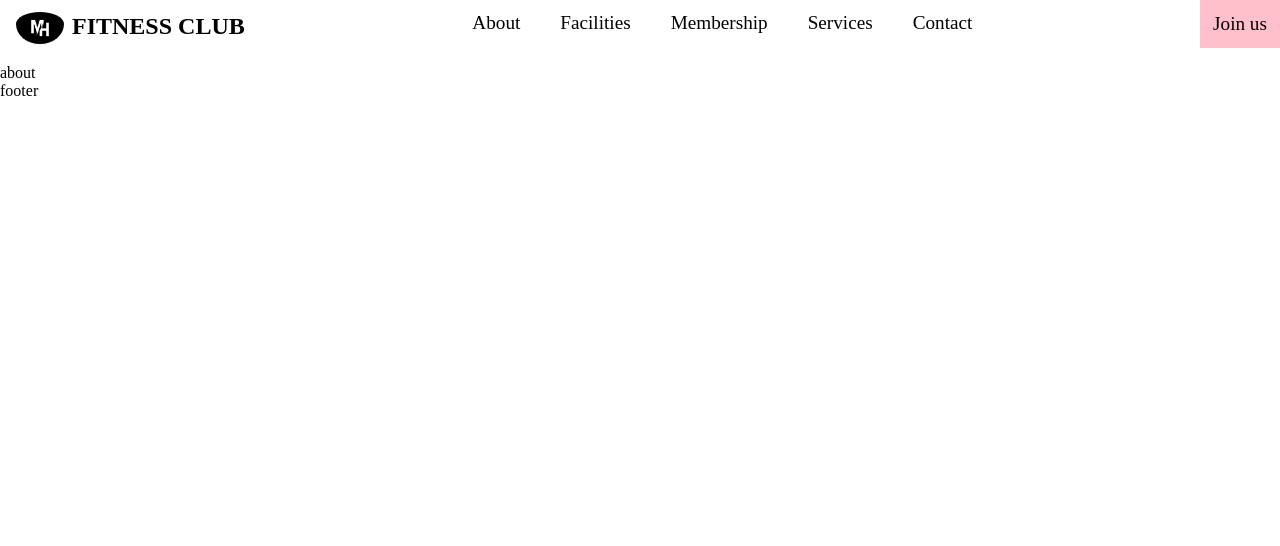
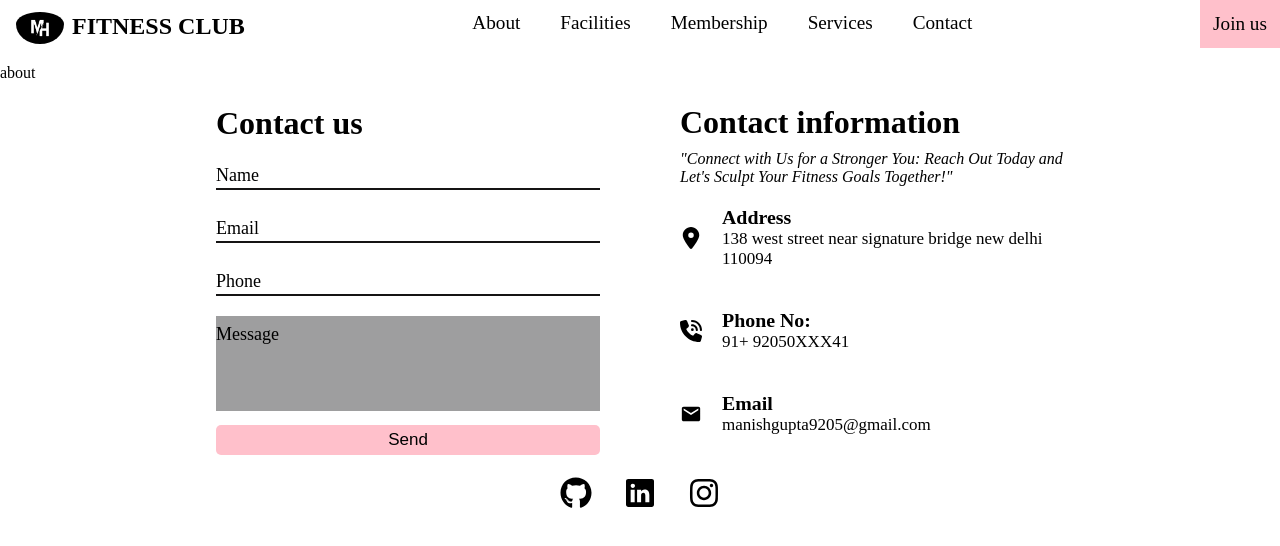
Before and after one commit to MG-9205/MH_FITTNESS, a React (Vite) app: page / in a window 1280 px wide. Shown: the top 546 px of the page. Built offline with nearby package versions, Linux system fonts and the light colour scheme.

Commit message:
Adding footer and form component

```diff
--- a/src/component/Footer/Footer.jsx
+++ b/src/component/Footer/Footer.jsx
@@ -1,7 +1,23 @@
 import React from 'react'
-
+import Form from '../Form/Form'
+import { FaGithub } from "react-icons/fa";
+import { IoLogoLinkedin } from "react-icons/io5";
+import { FaInstagram } from "react-icons/fa";
+import Footerstyle from "./Footer.module.css"
 export default function Footer() {
+  const links_url={
+    "github":"https://github.com/MG-9205",
+    "linkedin":"https://www.linkedin.com/in/manishgupta31",
+    "instagram":"https://www.instagram.com/manish_gupta31/"
+  }
   return (
-    <div>footer</div>
+    <div>
+      <Form/>
+      <div className={Footerstyle.links}>
+      <a href={links_url.github} target='self'><FaGithub className={Footerstyle.icon}/></a>
+       <a href={links_url.linkedin} target='self'><IoLogoLinkedin className={Footerstyle.icon}/></a>
+       <a href={links_url.instagram} target='self'><FaInstagram className={Footerstyle.icon}/></a>
+      </div>
+    </div>
   )
 }
--- /dev/null
+++ b/src/component/Footer/Footer.module.css
@@ -0,0 +1,12 @@
+.links{
+    width: 100%;
+    display: flex;
+    justify-content: center;
+    align-items: center;
+    font-size: 2rem;
+    gap: 2rem;
+    padding-bottom: 20px;
+}
+.icon{
+    color:black;
+}
--- /dev/null
+++ b/src/component/Form/Form.jsx
@@ -0,0 +1,84 @@
+import React from "react";
+import Formstyle from "./Form.module.css";
+import { FaLocationDot } from "react-icons/fa6";
+import { MdEmail } from "react-icons/md";
+import { FaPhoneVolume } from "react-icons/fa6";
+
+export default function Form() {
+  return (
+    <div className={Formstyle.main_div}>
+      <div className={Formstyle.div1}>
+        <div>
+          <h1>Contact us</h1>
+        </div>
+        <div>
+          <form>
+            <div className={Formstyle.contact_detail}>
+              <label htmlFor="name123">
+                <input type="text" id="name123" required="required"/>
+                <span>Name</span>
+              </label>
+            </div>
+            <div className={Formstyle.contact_detail}>
+              <label htmlFor="Email123">
+                <input type="email" id="Email123"  required="required"/>
+                <span>Email</span>
+              </label>
+            </div>
+            <div className={Formstyle.contact_detail}>
+              <label htmlFor="Phone123">
+                <input type="number" id="Phone123"  required="required"/>
+                <span>Phone</span>
+              </label>
+            </div>
+            <div className={Formstyle.contact_detail}>
+              <textarea name="" id="" cols="30" rows="5"  required="required"></textarea>
+              <span>Message</span>
+            </div>
+            <div className={Formstyle.contact_detail}>
+              <button>Send</button>
+            </div>
+          </form>
+        </div>
+      </div>
+      <div className={Formstyle.div2}>
+        <div>
+          <h1>Contact information</h1>
+        </div>
+        <div>
+          <i>
+          "Connect with Us for a Stronger You:
+          Reach Out Today and Let's Sculpt Your Fitness Goals Together!"
+          </i>
+        </div>
+        <div className={Formstyle.div2_box}>
+          <div className={Formstyle.div2_icon}>
+            <FaLocationDot />
+          </div>
+          <div className={Formstyle.div2_text}>
+            <h3>Address</h3>
+            <p>138 west street near signature bridge new delhi 110094</p>
+          </div>
+        </div>
+        <div className={Formstyle.div2_box}>
+          <div className={Formstyle.div2_icon}>
+            <FaPhoneVolume />
+          </div>
+          <div className={Formstyle.div2_text}>
+            <h3>Phone No:</h3>
+            <p>91+ 92050XXX41</p>
+          </div>
+        </div >
+        <div className={Formstyle.div2_box}>
+          <div className={Formstyle.div2_icon}>
+            <MdEmail />
+          </div>
+          <div className={Formstyle.div2_text}>
+            <h3>Email</h3>
+            <p>manishgupta9205@gmail.com</p>
+          </div>
+        </div>
+      </div>
+    </div>
+  );
+}
--- /dev/null
+++ b/src/component/Form/Form.module.css
@@ -0,0 +1,109 @@
+.main_div{
+    width: 100%;
+    display: flex;
+    align-items: center;
+    justify-content: center;
+}
+.div1{
+    padding: 20px 40px;
+    width: 30%;
+}
+.contact_detail{
+    position: relative;
+    width: 100%;
+    margin-top: 10px;
+}
+.contact_detail input{
+    width: 100%;
+    padding: 5px 0;
+    font-size: 18px;
+    border: none;
+    border-bottom: 2px solid #151414;
+    background: none;
+    outline: none;
+    margin: 5px 0;
+    color: white;
+}
+.contact_detail span{
+    position: absolute;
+    left: 0;
+    padding: 5px 0;
+    font-size: 18px;
+    pointer-events: none;
+    transition: 0.5s;
+    margin: 8px 0;
+}
+.contact_detail textarea {
+    resize: none;
+    width: 100%;
+    border: none;
+    outline: none;
+    background: #1e1d206d;
+    color: white;
+    font-size: 15px;
+    margin-top: 5px;
+    padding: 5px 0;
+}
+.contact_detail input:focus~span,
+.contact_detail textarea:focus~span,
+.contact_detail input:valid~span,
+.contact_detail textarea:valid~span
+{
+    color: rgba(255, 0, 0, 0.662);
+    font-size: 15px;
+    transform: translateY(-20px);
+    font-weight: 500;
+}
+.contact_detail button{
+    padding: 5px 10px;
+    font-size: 17px;
+    background: pink;
+    border: none;
+    border-radius: 5px;
+    font-weight: 500;
+    width: 100%;
+    cursor: pointer;
+}
+.contact_detail button:hover{
+    background: rgb(192, 76, 115);
+}
+.div2{
+    display: flex;
+    flex-direction: column;
+    width: 30%;
+    padding: 22px 40px;
+}
+.div2 h1{
+    margin-bottom: 9px;
+}
+.div2_box{
+    display: flex;
+    align-content: center;
+    margin: 20px 0;
+    position: relative;
+}
+.div2_icon{
+    display: flex;
+    justify-content: center;
+    align-items: center;
+    max-width: 60px;
+    font-size: 22px;
+}
+.div2_text{
+    display: flex;
+    margin-left: 20px;
+    flex-direction: column;
+    font-size: 17px;
+}
+@media screen and (max-width:800px){
+    .main_div{
+        flex-direction: column;
+    }
+    .div1{
+        padding:0;
+        width:80% ;
+    }
+    .div2{
+        width: 80%;
+    }
+}
--- a/src/component/Navbar/Navbar.module.css
+++ b/src/component/Navbar/Navbar.module.css
@@ -24,7 +24,8 @@
     align-items: center;
     position: fixed;
     top: 0;
-    background-color: white;
+    background: white;
+    z-index: 99;
 }
 .nav_ul{
     display: flex;
@@ -70,7 +71,7 @@ text-decoration: none;
 .mobile_menu{
   position: absolute;
   right: 0;
-  top: 3rem;
+  top: 2.5rem;
   width: 50%;
   background-color: white;
   transition: all 1s linear;
```
